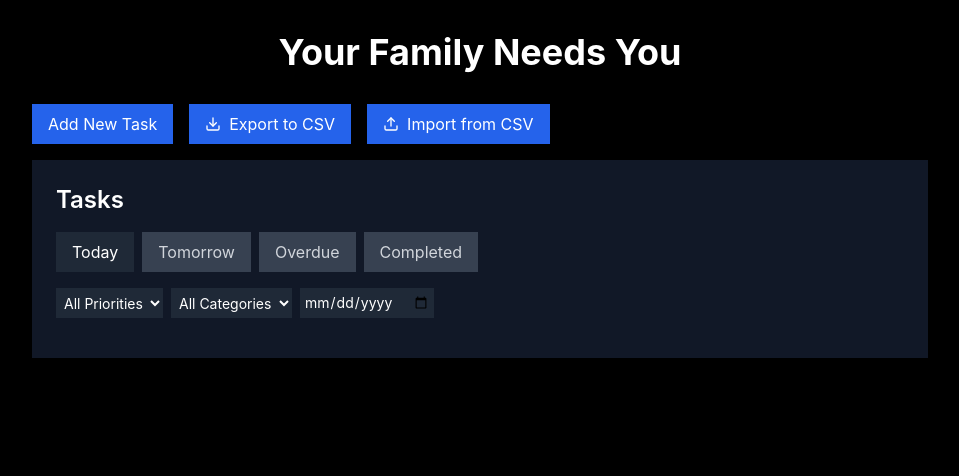
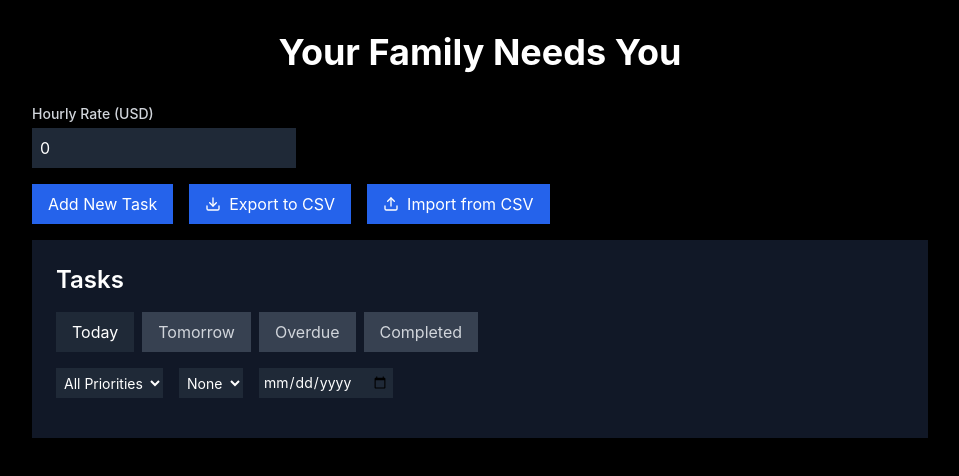
Before and after one commit to HenryGuedess/Super-Cool-Todo-List, a React (Vite) app: page / in a window 1280 px wide. Shown: the top 476 px of the page, without its empty margins (160-1119 px from the left). Built offline with nearby package versions, Linux system fonts and the light colour scheme.

Commit message:
Update TaskManager.tsx

```diff
--- a/src/components/TaskManager.tsx
+++ b/src/components/TaskManager.tsx
@@ -1,7 +1,7 @@
 import React, { useState, useCallback, useEffect, useMemo } from 'react';
 import { DragDropContext, Droppable, Draggable, DropResult } from 'react-beautiful-dnd';
-import { format, isToday, isTomorrow, isPast } from 'date-fns';
-import { AlertCircle, Clock, Play, Square, Download, Upload, Trash2 } from 'lucide-react';
+import { format, isToday, isTomorrow, isPast, parseISO } from 'date-fns';
+import { AlertCircle, Clock, Play, Square, Download, Upload, Trash2, Filter } from 'lucide-react';
 
 interface Task {
   id: string;
@@ -274,6 +274,19 @@ const TaskManager: React.FC = () => {
       <div className="max-w-4xl mx-auto">
         <h1 className="text-4xl font-bold text-center mb-8">Your Family Needs You</h1>
 
+        <div className="mb-4">
+          <label htmlFor="hourlyRate" className="block text-sm font-medium text-gray-300">
+            Hourly Rate (USD)
+          </label>
+          <input
+            id="hourlyRate"
+            type="number"
+            value={hourlyRate}
+            onChange={(e) => setHourlyRate(parseFloat(e.target.value))}
+            className="mt-1 block rounded-md bg-gray-800 border-gray-700 text-white p-2"
+          />
+        </div>
+
         <div className="flex space-x-4 mb-4">
           <button
             onClick={() => setIsAddTaskModalOpen(true)}
@@ -283,7 +296,7 @@ const TaskManager: React.FC = () => {
           </button>
           <button
             onClick={exportToCSV}
-            className="px-4 py-2 bg-blue-600 text-white rounded-md hover:bg-green-700 transition-colors flex items-center"
+            className="px-4 py-2 bg-blue-600 text-white rounded-md hover:bg-blue-700 transition-colors flex items-center"
           >
             <Download size={16} className="mr-2" />
             Export to CSV
@@ -320,7 +333,7 @@ const TaskManager: React.FC = () => {
             </div>
           </div>
 
-          <div className="mb-4 flex space-x-2">
+          <div className="mb-4 flex space-x-4">
             <select
               value={filters.priority}
               onChange={(e) => setFilters({ ...filters, priority: e.target.value })}
@@ -336,7 +349,7 @@ const TaskManager: React.FC = () => {
             onChange={(e) => setFilters({ ...filters, category: e.target.value })}
             className="bg-gray-800 text-white rounded-md p-1 text-sm"
           >
-              <option value="">All Categories</option>
+            <option value="">None</option>
             {Array.from(new Set(tasks.map(task => task.category))).map((category) => (
               <option key={category} value={category}>{category}</option>
             ))}
@@ -369,7 +382,7 @@ const TaskManager: React.FC = () => {
                                 {getPriorityIcon(task.priority)}
                                 </div>
                             <p className="text-sm text-gray-400 mb-1">Due: {format(task.dueDate, 'yyyy-MM-dd')}</p>
-                              <p className="text-sm text-gray-400 mb-1">Category: {task.category}</p>
+                            {task.category && <p className="text-sm text-gray-400 mb-1">Category: {task.category}</p>}
                           </div>
                             <div className="flex items-center space-x-4">
                               <div className="flex items-center space-x-2">
```
Lines whose indentation alone changed are shown as unchanged.
